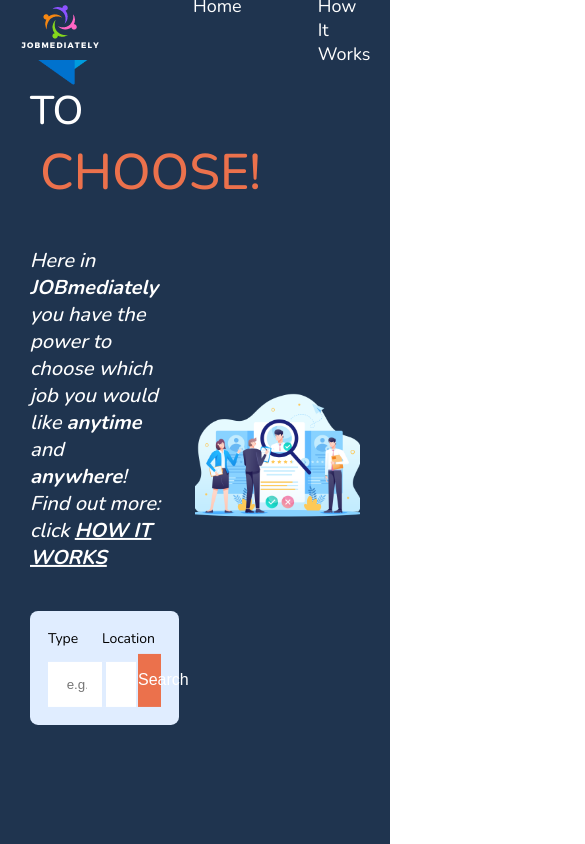
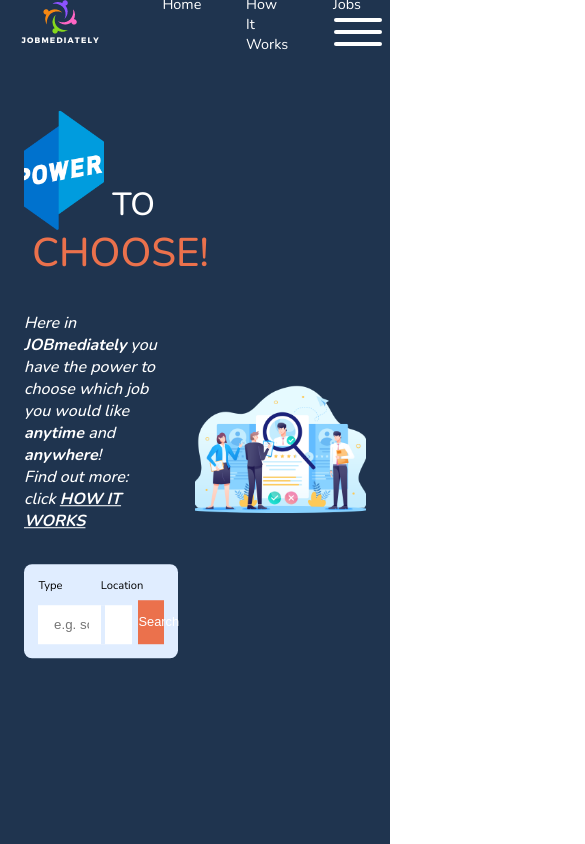
Before and after one commit to Tibor22/Agency-App-Client, a React (Create React App) app: page / in a window 390 px wide. Shown: the top 844 px of the page, 585 px wide, since content can reach past the window. Built offline with nearby package versions, Linux system fonts and the light colour scheme; no server answers.

Commit message:
set media queries on navbar

```diff
--- a/src/components/Navbar/Navbar.js
+++ b/src/components/Navbar/Navbar.js
@@ -2,9 +2,8 @@
 import { FontAwesomeIcon } from '@fortawesome/react-fontawesome';
 import { faSignIn } from '@fortawesome/free-solid-svg-icons';
 import { useNavigate } from 'react-router-dom';
-import { useContext } from 'react';
+import { useContext, useState } from 'react';
 import { UserContext } from '../../context/UserContext';
-import client from '../../utils/client';
 
 import { Link } from 'react-router-dom';
 import logo from '../../assets/logo.png';
@@ -14,6 +13,7 @@
 	const name = JSON.parse(localStorage.getItem('user'));
 	const navigate = useNavigate();
 	const [user, dispatch] = useContext(UserContext);
+	const [openNavbar, setOpenNavbar] = useState(false);
 	const signOut = () => {
 		if (name) {
 			localStorage.removeItem(process.env.REACT_APP_USER_TOKEN);
@@ -25,6 +25,12 @@
 
 	return (
 		<div className='navbar-container'>
+			<div
+				onClick={() => setOpenNavbar(!openNavbar)}
+				className={openNavbar ? `hamburger-menu open` : `hamburger-menu`}
+			>
+				<div className='line'></div>
+			</div>
 			<div className='navbar'>
 				<div className='logo'>
 					<img src={logo} alt='' />
--- a/src/components/Navbar/navbar.css
+++ b/src/components/Navbar/navbar.css
@@ -25,6 +25,16 @@
   display: flex;
   gap: 3rem;
 }
+@media screen and (max-width: 1150px) {
+  .navbar_list {
+    gap: 2rem;
+  }
+}
+@media screen and (max-width: 1050px) {
+  .navbar_list {
+    gap: 1rem;
+  }
+}
 .navbar_list--item {
   list-style-type: none;
   margin-left: 2rem;
@@ -35,6 +45,16 @@
 }
 .navbar_list--item:last-child {
   margin-left: 10rem;
+}
+@media screen and (max-width: 1150px) {
+  .navbar_list--item:last-child {
+    margin-left: 5rem;
+  }
+}
+@media screen and (max-width: 1050px) {
+  .navbar_list--item:last-child {
+    margin-left: 2.5rem;
+  }
 }
 .navbar_list--item:hover {
   background-color: var(--color-primary);
@@ -66,6 +86,11 @@
 .logo {
   margin-right: 4rem;
 }
+@media screen and (max-width: 1050px) {
+  .logo {
+    margin-right: 2rem;
+  }
+}
 
 .how-it-works:hover .dropdown {
   display: block;
@@ -95,4 +120,92 @@
 .navbar-container {
   width: 100%;
   background-color: var(--color-primary-dark);
+}
+
+.hamburger-menu {
+  width: 6rem;
+  height: 6rem;
+  z-index: 999999999;
+  position: absolute;
+  top: 1rem;
+  right: 1rem;
+  cursor: pointer;
+  display: none;
+}
+@media only screen and (max-width: 780px) {
+  .hamburger-menu {
+    display: unset;
+  }
+}
+.hamburger-menu .line {
+  width: 100%;
+  height: 0.5rem;
+  background-color: #fff;
+  position: absolute;
+  top: 50%;
+  transform: translateY(-50%);
+  border-radius: 20px;
+}
+.hamburger-menu .line::before, .hamburger-menu .line::after {
+  content: "";
+  display: block;
+  width: 100%;
+  height: 0.5rem;
+  background-color: #fff;
+  border-radius: 20px;
+}
+.hamburger-menu .line:before {
+  transform: translateY(-1.5rem);
+  transition: all 0.4s;
+}
+.hamburger-menu .line:after {
+  transform: translateY(1rem);
+}
+
+@media only screen and (max-width: 780px) {
+  .navbar.open {
+    position: fixed;
+    transform: translateX(-20%);
+    background-color: #272626;
+  }
+}
+
+.hamburger-menu.open {
+  width: 5rem;
+  height: 5rem;
+  z-index: 999999999;
+  position: absolute;
+  top: 2rem;
+  right: 2rem;
+  cursor: pointer;
+  display: none;
+}
+@media only screen and (max-width: 780px) {
+  .hamburger-menu.open {
+    display: unset;
+  }
+}
+.hamburger-menu.open .line {
+  width: 100%;
+  height: 0.5rem;
+  background-color: #fff;
+  position: absolute;
+  top: 50%;
+  transform: translateY(-50%) rotate(42deg);
+  border-radius: 20px;
+}
+.hamburger-menu.open .line::before {
+  content: "";
+  display: block;
+  width: 100%;
+  height: 0.5rem;
+  background-color: #fff;
+  border-radius: 20px;
+  opacity: 1;
+}
+.hamburger-menu.open .line:before {
+  transform: translateY(0rem) rotate(95deg);
+}
+.hamburger-menu.open .line:after {
+  display: none;
 }/*# sourceMappingURL=navbar.css.map */
--- a/src/components/Navbar/navbar.scss
+++ b/src/components/Navbar/navbar.scss
@@ -22,6 +22,13 @@
 		margin-left: auto;
 		display: flex;
 		gap: 3rem;
+
+		@media screen and (max-width: 1150px) {
+			gap: 2rem;
+		}
+		@media screen and (max-width: 1050px) {
+			gap: 1rem;
+		}
 		&--item {
 			list-style-type: none;
 			margin-left: 2rem;
@@ -31,6 +38,12 @@
 			position: relative;
 			&:last-child {
 				margin-left: 10rem;
+				@media screen and (max-width: 1150px) {
+					margin-left: 5rem;
+				}
+				@media screen and (max-width: 1050px) {
+					margin-left: 2.5rem;
+				}
 			}
 			&:hover {
 				background-color: var(--color-primary);
@@ -68,6 +81,9 @@
 
 .logo {
 	margin-right: 4rem;
+	@media screen and (max-width: 1050px) {
+		margin-right: 2rem;
+	}
 }
 
 .how-it-works:hover .dropdown {
@@ -99,3 +115,99 @@
 	width: 100%;
 	background-color: var(--color-primary-dark);
 }
+
+// HAMBURGER MENU
+
+.hamburger-menu {
+	width: 6rem;
+	height: 6rem;
+	z-index: 999999999;
+	position: absolute;
+	top: 1rem;
+	right: 1rem;
+	cursor: pointer;
+	display: none;
+
+	@media only screen and (max-width: 780px) {
+		display: unset;
+	}
+
+	& .line {
+		width: 100%;
+		height: 0.5rem;
+		background-color: #fff;
+		position: absolute;
+		top: 50%;
+		transform: translateY(-50%);
+		border-radius: 20px;
+
+		&::before,
+		&::after {
+			content: '';
+			display: block;
+			width: 100%;
+			height: 0.5rem;
+			background-color: #fff;
+			border-radius: 20px;
+		}
+
+		&:before {
+			transform: translateY(-1.5rem);
+			transition: all 0.4s;
+		}
+		&:after {
+			transform: translateY(1rem);
+		}
+	}
+}
+
+.navbar.open {
+	@media only screen and (max-width: 780px) {
+		position: fixed;
+
+		transform: translateX(-20%);
+		background-color: #272626;
+	}
+}
+
+.hamburger-menu.open {
+	width: 5rem;
+	height: 5rem;
+	z-index: 999999999;
+	position: absolute;
+	top: 2rem;
+	right: 2rem;
+	cursor: pointer;
+	display: none;
+
+	@media only screen and (max-width: 780px) {
+		display: unset;
+	}
+
+	& .line {
+		width: 100%;
+		height: 0.5rem;
+		background-color: #fff;
+		position: absolute;
+		top: 50%;
+		transform: translateY(-50%) rotate(42deg);
+		border-radius: 20px;
+
+		&::before {
+			content: '';
+			display: block;
+			width: 100%;
+			height: 0.5rem;
+			background-color: #fff;
+			border-radius: 20px;
+			opacity: 1;
+		}
+
+		&:before {
+			transform: translateY(0rem) rotate(95deg);
+		}
+		&:after {
+			display: none;
+		}
+	}
+}
--- a/src/index.css
+++ b/src/index.css
@@ -36,6 +36,11 @@
 html {
   font-size: 62.5%;
   font-family: var(--font-family-primary);
+}
+@media screen and (max-width: 1050px) {
+  html {
+    font-size: 50%;
+  }
 }
 
 .center {
--- a/src/index.scss
+++ b/src/index.scss
@@ -45,6 +45,9 @@
 html {
 	font-size: 62.5%;
 	font-family: var(--font-family-primary);
+	@media screen and (max-width: 1050px) {
+		font-size: 50%;
+	}
 }
 
 .center {
--- a/src/pages/Profile/Profile.js
+++ b/src/pages/Profile/Profile.js
@@ -16,9 +16,7 @@
 		lastName: false,
 	});
 	const host = process.env.REACT_APP_IMG_URL;
-	console.log('CURRENT USER IN PROFILE', currUser);
 	useEffect(() => {
-		console.log('INDIE USEFFECT');
 		const getUser = async () => {
 			const res = await fetchProfile(currUser);
 			setUser(res.data);
```
Also changed, not shown: 2 other files (tests, documents, lock files or other folders).
